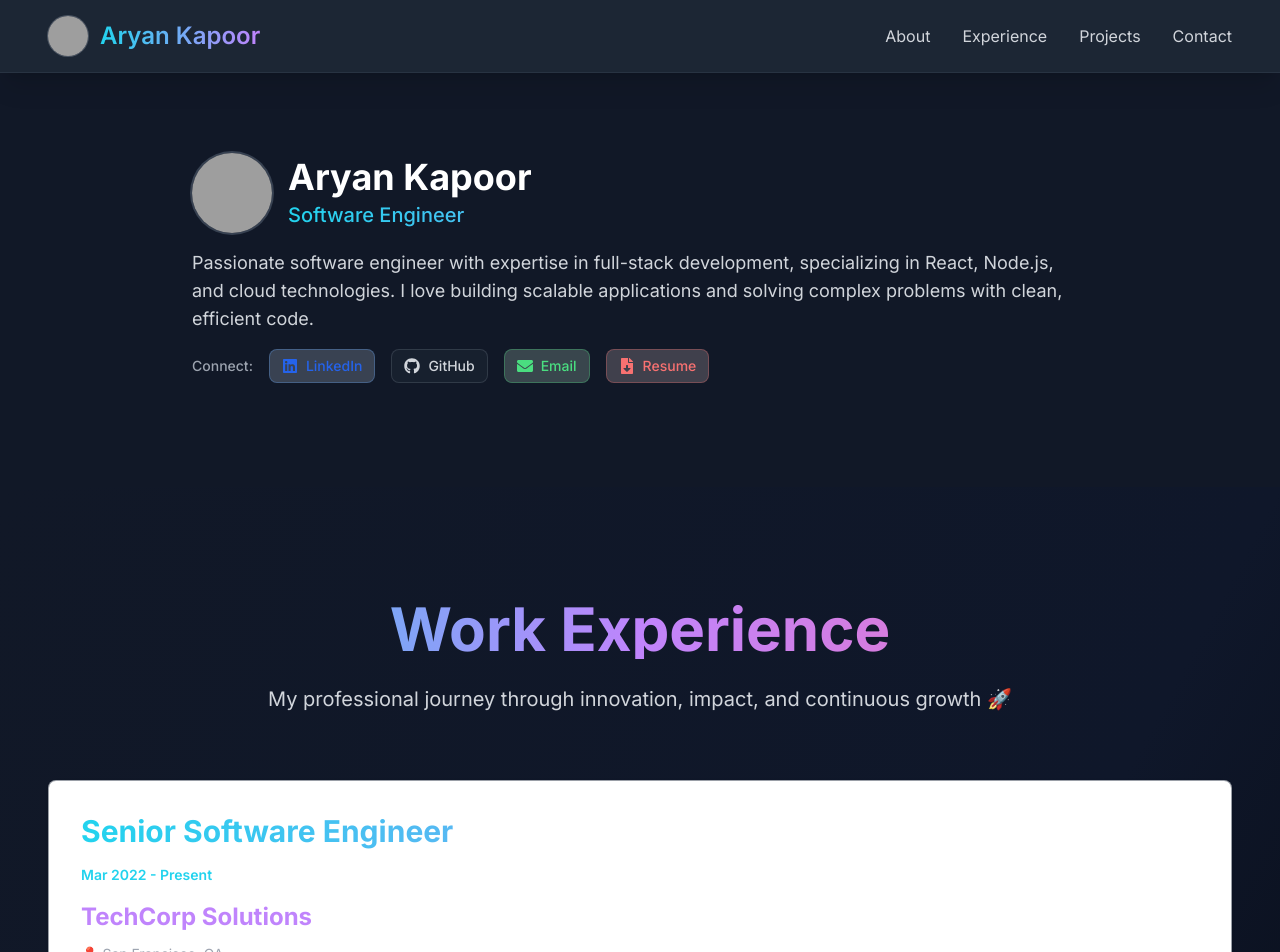
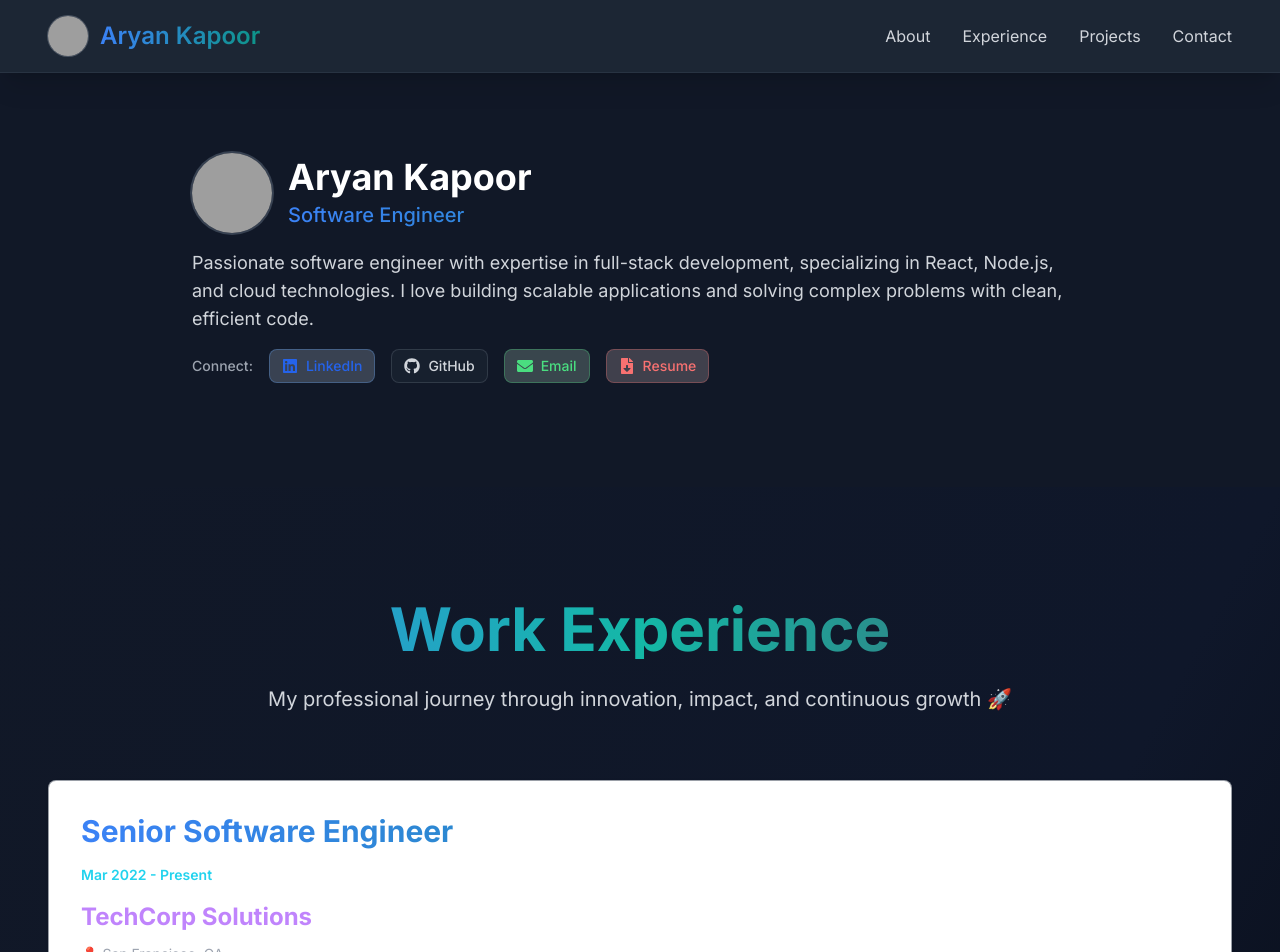
Before and after one commit to aryankapoorr/Personal-Website, a React (Vite) app: page / in a window 1280 px wide. Shown: the top 952 px of the page. Built offline with nearby package versions, Linux system fonts and the light colour scheme; grey boxes are pictures that could not be loaded.

Commit message:
update color theme

```diff
--- a/src/App.css
+++ b/src/App.css
@@ -5,7 +5,7 @@
 
 /* Custom component styles that extend Tailwind */
 .hero-gradient {
-  background: linear-gradient(135deg, #667eea 0%, #764ba2 100%);
+  background: linear-gradient(135deg, #1e40af 0%, #0f766e 100%);
 }
 
 /* Animation utilities */
--- a/src/App.jsx
+++ b/src/App.jsx
@@ -39,7 +39,7 @@ function App() {
                     }}
                   />
                 </div>
-                <h1 className={`text-lg sm:text-xl md:text-2xl font-semibold bg-gradient-to-r from-cyan-400 to-purple-400 bg-clip-text text-transparent ${getResponsiveClasses('typography')}`}>
+                <h1 className={`text-lg sm:text-xl md:text-2xl font-semibold bg-gradient-to-r from-blue-500 to-teal-600 bg-clip-text text-transparent ${getResponsiveClasses('typography')}`}>
                   Aryan Kapoor
                 </h1>
               </div>
@@ -109,7 +109,7 @@ function App() {
             <div className="text-center">
               <p className={`text-sm sm:text-base text-gray-400 leading-relaxed ${getResponsiveClasses('typography')}`}>
                 © 2024 Aryan Kapoor. Built with React and Tailwind CSS.
-                <span className="block sm:inline sm:ml-2 mt-1 sm:mt-0 text-transparent bg-gradient-to-r from-cyan-400 to-purple-400 bg-clip-text transition-responsive">
+                <span className="block sm:inline sm:ml-2 mt-1 sm:mt-0 text-transparent bg-gradient-to-r from-blue-500 to-teal-600 bg-clip-text transition-responsive">
                   ✨ Crafted with passion
                 </span>
               </p>
--- a/src/components/common/Button.jsx
+++ b/src/components/common/Button.jsx
@@ -35,7 +35,7 @@ const Button = ({
 
   // Variant-specific styles
   const variantStyles = {
-    primary: 'text-white bg-gradient-to-r from-cyan-500 to-purple-600 hover:from-cyan-600 hover:to-purple-700 focus:ring-cyan-500 shadow-lg hover:shadow-xl border border-transparent',
+    primary: 'text-white bg-gradient-to-r from-blue-600 to-teal-700 hover:from-blue-700 hover:to-teal-800 focus:ring-blue-500 shadow-lg hover:shadow-xl border border-transparent',
     secondary: 'text-gray-300 bg-gray-800 border border-gray-600 hover:bg-gray-700 hover:text-white focus:ring-cyan-500 shadow-md hover:shadow-lg',
     outline: 'text-cyan-400 bg-transparent border border-cyan-400 hover:bg-cyan-400/10 focus:ring-cyan-500 hover:border-cyan-300'
   };
--- a/src/components/common/CardDemo.jsx
+++ b/src/components/common/CardDemo.jsx
@@ -78,7 +78,7 @@ const CardDemo = () => {
           <h2 className="text-2xl font-semibold text-gray-800 mb-6">Project Card Example</h2>
           <div className="grid grid-cols-1 md:grid-cols-2 lg:grid-cols-3 gap-6">
             <Card onClick={() => handleCardClick('Project')} className="overflow-hidden">
-              <div className="aspect-video bg-gradient-to-br from-blue-400 to-purple-500 mb-4 rounded-md"></div>
+              <div className="aspect-video bg-gradient-to-br from-blue-500 to-teal-600 mb-4 rounded-md"></div>
               <h3 className="text-lg font-semibold text-gray-900 mb-2">Sample Project</h3>
               <p className="text-gray-600 mb-4">A demonstration of how the Card component can be used for project showcases.</p>
               <div className="flex flex-wrap gap-2">
@@ -89,7 +89,7 @@ const CardDemo = () => {
             </Card>
 
             <Card onClick={() => handleCardClick('Project')} className="overflow-hidden">
-              <div className="aspect-video bg-gradient-to-br from-green-400 to-blue-500 mb-4 rounded-md"></div>
+              <div className="aspect-video bg-gradient-to-br from-slate-500 to-blue-600 mb-4 rounded-md"></div>
               <h3 className="text-lg font-semibold text-gray-900 mb-2">Another Project</h3>
               <p className="text-gray-600 mb-4">Another example showing responsive design and hover effects.</p>
               <div className="flex flex-wrap gap-2">
--- a/src/components/sections/Experience.jsx
+++ b/src/components/sections/Experience.jsx
@@ -49,7 +49,7 @@ const Experience = ({ experienceData = experiences }) => {
           initial="hidden"
           animate={isVisible ? "visible" : "hidden"}
         >
-          <h2 className="text-responsive-2xl font-bold bg-gradient-to-r from-cyan-400 via-purple-400 to-pink-400 bg-clip-text text-transparent mb-4 sm:mb-6">
+          <h2 className="text-responsive-2xl font-bold bg-gradient-to-r from-blue-500 via-teal-500 to-slate-600 bg-clip-text text-transparent mb-4 sm:mb-6">
             Work Experience
           </h2>
           <p className="text-responsive-base text-gray-300 max-w-3xl mx-auto leading-relaxed">
@@ -77,7 +77,7 @@ const Experience = ({ experienceData = experiences }) => {
                 {/* Header */}
                 <div className="mb-4 sm:mb-6">
                   <div className="flex flex-col gap-3 sm:gap-4 mb-3 sm:mb-4">
-                    <h3 className="text-xl sm:text-2xl md:text-3xl font-bold bg-gradient-to-r from-cyan-400 to-purple-400 bg-clip-text text-transparent leading-tight">
+                    <h3 className="text-xl sm:text-2xl md:text-3xl font-bold bg-gradient-to-r from-blue-500 to-teal-600 bg-clip-text text-transparent leading-tight">
                       {experience.position}
                     </h3>
                     <div className="text-xs sm:text-sm text-gray-400">
@@ -157,7 +157,7 @@ const Experience = ({ experienceData = experiences }) => {
           </p>
 
           <motion.button
-            className="inline-flex items-center touch-target-lg touch-spacing-sm bg-gradient-to-r from-cyan-600 via-purple-600 to-pink-600 text-white font-bold rounded-xl sm:rounded-2xl shadow-2xl text-sm sm:text-base touch-manipulation touch-feedback-subtle"
+            className="inline-flex items-center touch-target-lg touch-spacing-sm bg-gradient-to-r from-blue-600 via-teal-600 to-slate-700 text-white font-bold rounded-xl sm:rounded-2xl shadow-2xl text-sm sm:text-base touch-manipulation touch-feedback-subtle"
             whileHover={{ scale: 1.05 }}
             whileTap={{ scale: 0.95 }}
             onClick={() => {
--- a/src/components/sections/Hero.jsx
+++ b/src/components/sections/Hero.jsx
@@ -226,7 +226,7 @@ const Hero = ({ onCTAClick }) => {
                           {personalInfo.name}
                         </motion.span>
                       </h1>
-                      <h2 className="text-lg sm:text-xl font-medium bg-gradient-to-r from-cyan-400 to-purple-400 bg-clip-text text-transparent">
+                      <h2 className="text-lg sm:text-xl font-medium bg-gradient-to-r from-blue-500 to-teal-600 bg-clip-text text-transparent">
                         <motion.span
                           initial={{ opacity: 0 }}
                           animate={{ opacity: contentLoaded ? 1 : 0 }}
--- a/src/components/sections/Projects.jsx
+++ b/src/components/sections/Projects.jsx
@@ -86,7 +86,7 @@ const Projects = ({ projectsData = projects }) => {
           initial="hidden"
           animate={isVisible ? "visible" : "hidden"}
         >
-          <h2 className="text-responsive-xl font-bold bg-gradient-to-r from-cyan-400 via-purple-400 to-pink-400 bg-clip-text text-transparent mb-3 sm:mb-4">
+          <h2 className="text-responsive-xl font-bold bg-gradient-to-r from-blue-500 via-teal-500 to-slate-600 bg-clip-text text-transparent mb-3 sm:mb-4">
             Featured Projects
           </h2>
           <p className="text-responsive-base text-gray-300 max-w-2xl mx-auto leading-relaxed">
```
